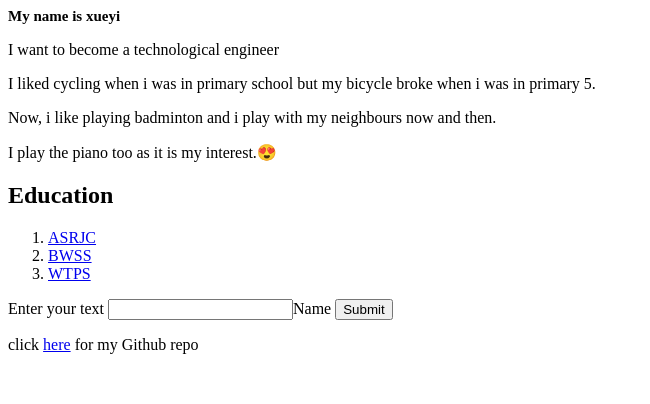
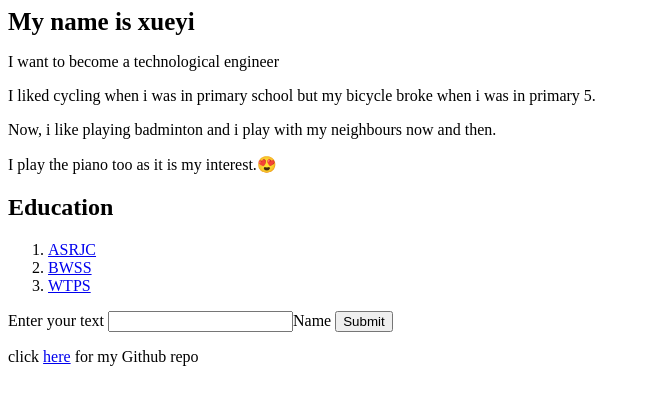
Before and after one commit to LaiXueYi/folio, a plain HTML site: page index.html in a window 1280 px wide. Shown: the whole page, without its empty margins (0-650 px from the left). Drawn offline with Linux system fonts and the light colour scheme.

Commit message:
Update index.html

```diff
--- a/index.html
+++ b/index.html
@@ -4,7 +4,7 @@
   <title>Computing</title>
 </head>
 <body>
-  <h1 style="font-size: 15px;">My name is xueyi</h1>
+  <h1 style="font-size: 25px;">My name is xueyi</h1>
   <p>I want to become a technological engineer</p>
   <p>I liked cycling when i was in primary school but my bicycle broke when i was in primary 5.</p>
   <p>Now, i like playing badminton and i play with my neighbours now and then.</p>
```
